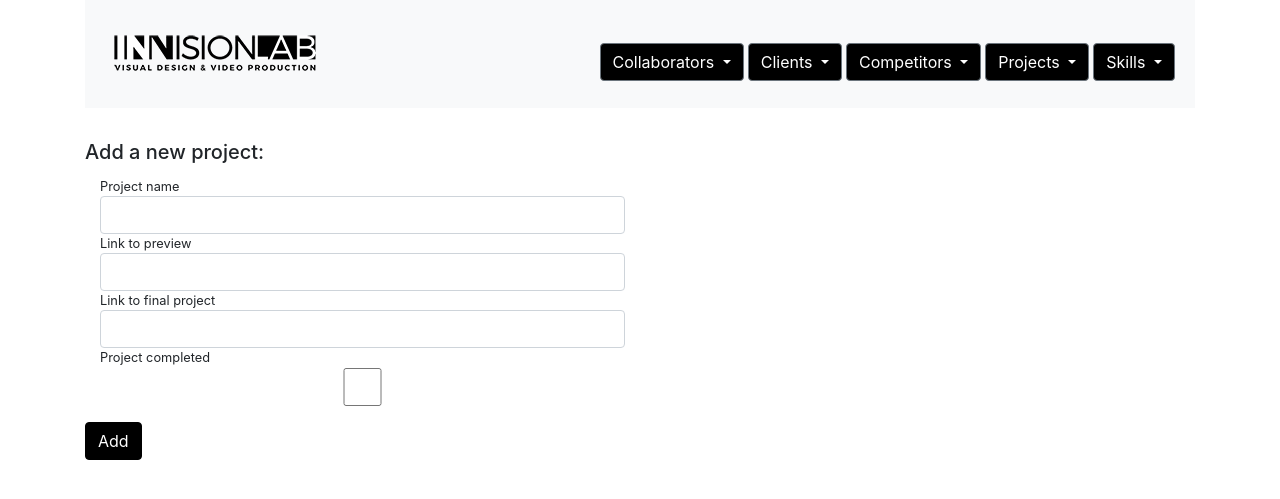
After one commit to robertamangiapane/CRM-InVision-Lab, a Django app: page /projects/add/project in a window 1280 px wide. The commit adds this page. Shown: the top 499 px of the page. Run offline with Django 3.2, Linux system fonts and the light colour scheme; some libraries are stand-ins or nearby versions.

Commit message:
user can add a new projects, test passing

```diff
--- /dev/null
+++ b/app/crmInvisionLab/jobs/job_form.py
@@ -0,0 +1,41 @@
+from django import forms
+from ..models import Job
+
+
+class AddJobForm(forms.ModelForm):
+    class Meta:
+        model = Job
+        fields = ['name',
+                  'preview',
+                  'link',
+                  'ended']
+
+        labels = {'name': "Project name",
+                  'preview': "Link to preview",
+                  'link': "Link to final project",
+                  'ended': 'Project completed'}
+
+    def __init__(self, *args, **kwargs):
+        super().__init__(*args, **kwargs)
+        self.fields['name'].widget.attrs.update({'class': 'form-control'})
+        self.fields['preview'].widget.attrs.update({'class': 'form-control'})
+        self.fields['link'].widget.attrs.update({'class': 'form-control'})
+        self.fields['ended'].widget.attrs.update({'class': 'form-control'})
+
+
+class SearchJobForm(forms.Form):
+    name = forms.CharField(
+        max_length=200,
+        required=False,
+        widget=forms.TextInput(attrs={'class': 'form-control'}))
+    preview = forms.URLField(
+        max_length=200,
+        required=False,
+        widget=forms.TextInput(attrs={'class': 'form-control'}))
+    link = forms.URLField(
+        max_length=200,
+        required=False,
+        widget=forms.TextInput(attrs={'class': 'form-control'}))
+    ended = forms.BooleanField(
+        required=False,
+        widget=forms.TextInput(attrs={'class': 'form-control'}))
--- /dev/null
+++ b/app/crmInvisionLab/jobs/jobs_ongoing_controller.py
@@ -0,0 +1,32 @@
+from ..models import Job
+from django.views.generic.list import ListView
+from django.views.generic.edit import CreateView, DeleteView, UpdateView
+from django.views.generic.detail import DetailView
+from .job_form import AddJobForm
+
+
+class ProjectAdd(CreateView):
+    model = Job
+
+    def get_form(self, form_class=None):
+        return super().get_form(AddJobForm)
+
+    def form_valid(self, form):
+        project = form.save()
+        project.save()
+        self.success_url = '/projects/view/' + str(project.id)
+        return super().form_valid(form)
+
+
+class ProjectView(DetailView):
+    model = Job
+
+    def get_context_data(self, **kwargs):
+        project = self.object
+        status = "Not finished"
+        # collaborators = ""
+        if project.ended:
+            status = "Project finished"
+
+        context = {'project': project, 'status': status}
+        return context
--- a/app/crmInvisionLab/models.py
+++ b/app/crmInvisionLab/models.py
@@ -13,6 +13,8 @@ class Skill(Model):
 class Job(Model):
     objects = Manager()
     name = CharField(max_length=200)
+    preview = URLField(max_length=200, blank=True)
+    link = URLField(max_length=200, blank=True)
     ended = BooleanField(default=False)
 
     def __str__(self):
--- a/app/crmInvisionLab/static/css/stylesheet.css
+++ b/app/crmInvisionLab/static/css/stylesheet.css
@@ -78,3 +78,17 @@
 .collaborator-menu .btn {
     margin-top: 0.5em;
 }
+
+.project-menu {
+    float: right;
+}
+
+.project-details {
+    clear: both;
+    margin-top: 1em;
+    padding-top: 1em;
+}
+
+.project-menu .btn {
+    margin-top: 0.5em;
+}
--- a/app/crmInvisionLab/templates/base.html
+++ b/app/crmInvisionLab/templates/base.html
@@ -48,14 +48,14 @@
             </div>
         </div>
         <div class="dropdown mr-1">
-            <button type="button" class="btn btn-secondary dropdown-toggle" id="dropdownMenuJobs" data-toggle="dropdown" aria-haspopup="true" aria-expanded="false">
-                Jobs
+            <button type="button" class="btn btn-secondary dropdown-toggle" id="dropdownMenuProjects" data-toggle="dropdown" aria-haspopup="true" aria-expanded="false">
+                Projects
             </button>
-            <div class="dropdown-menu" aria-labelledby="dropdownMenuJobs">
-                <a class="dropdown-item" href="/#">Ongoing Jobs</a>
-                <a class="dropdown-item" href="/#">Past Projects</a>
-                <a class="dropdown-item" href="#">Search a job</a>
-
+            <div class="dropdown-menu" aria-labelledby="dropdownMenuProjects">
+                <a class="dropdown-item" href="/projects/add/project">Add a new Project</a>
+                <a class="dropdown-item" href="#">Ongoing Projects</a>
+                <a class="dropdown-item" href="#">Past Projects</a>
+                <a class="dropdown-item" href="#">Search a Projects</a>
             </div>
         </div>
         <div class="dropdown mr-1">
--- /dev/null
+++ b/app/crmInvisionLab/templates/base_job_add_form.html
@@ -0,0 +1,22 @@
+<h5>Add a new project:</h5>
+<div class="search-form">
+    <form method="post">{% csrf_token %}
+        <div class="form-group col-md-6">
+            {{ form.name.label }}
+            {{ form.name }}
+        </div>
+        <div class="form-group col-md-6">
+            {{ form.preview.label }}
+            {{ form.preview }}
+        </div>
+        <div class="form-group col-md-6">
+            {{ form.link.label }}
+            {{ form.link }}
+        </div>
+        <div class="form-group col-md-6">
+            {{ form.ended.label }}
+            {{ form.ended }}
+        </div>
+        <button class="btn btn-primary" type="submit" name="add">Add</button>
+    </form>
+</div>
--- a/app/crmInvisionLab/templates/crmInvisionLab/collaborator_detail.html
+++ b/app/crmInvisionLab/templates/crmInvisionLab/collaborator_detail.html
@@ -1,5 +1,5 @@
 {% extends "base.html" %}
-{% block title %}View collaborator{% endblock %}
+{% block title %}Collaborator details{% endblock %}
 {% block content %}
 
 <div class="collaborator-menu">
--- a/app/crmInvisionLab/templates/crmInvisionLab/collaborator_list.html
+++ b/app/crmInvisionLab/templates/crmInvisionLab/collaborator_list.html
@@ -1,5 +1,5 @@
 {% extends "base.html" %}
-{% block title %}Collaborators{% endblock %}
+{% block title %}My Collaborators{% endblock %}
 {% block content %}
 {% include "base_collaborator_search_form.html" %}
 
--- /dev/null
+++ b/app/crmInvisionLab/templates/crmInvisionLab/job_form.html
@@ -0,0 +1,5 @@
+{% extends "base.html" %}
+{% block title %}Add a Project{% endblock %}
+{% block content %}
+{% include "base_job_add_form.html" %}
+{% endblock %}
--- a/app/crmInvisionLab/templates/crmInvisionLab/job_list.html
+++ b/app/crmInvisionLab/templates/crmInvisionLab/job_list.html
@@ -1,7 +1,4 @@
 {% extends "base.html" %}
-{% block title %}Skills{% endblock %}
+{% block title %}My Projects{% endblock %}
 {% block content %}
-
-
-
 {% endblock %}
--- a/app/crmInvisionLab/urls.py
+++ b/app/crmInvisionLab/urls.py
@@ -2,6 +2,7 @@ from django.urls import path
 from . import views
 from .collaborators.collaborators_controller import *
 from .skills.skills_controller import *
+from .jobs.jobs_ongoing_controller import *
 
 urlpatterns = [
     path('', views.index, name='index'),
@@ -10,6 +11,9 @@ urlpatterns = [
     path('collaborators/view/<str:pk>', CollaboratorView.as_view(), name='collaborator_view'),
     path('collaborators/update/<str:pk>', CollaboratorUpdate.as_view(), name='collaborator_edit'),
     path('collaborators/delete/<str:pk>', CollaboratorDelete.as_view(), name='collaborator_delete'),
+    # path('projects', ProjectList.as_view(), name='projects'),
+    path('projects/add/project', ProjectAdd.as_view(), name='project_add'),
+    path('projects/view/<str:pk>', ProjectView.as_view(), name='project_view'),
     path('skills', SkillAdd.as_view(), name="skills"),
     path('skills/update/<str:pk>', SkillUpdate.as_view(), name="skills_edit"),
     path('skills/delete/<str:pk>', SkillDelete.as_view(), name="skill_id_delete")
```
Also changed, not shown: app/crmInvisionLab/collaborators/collaborator_form.py (+19 -10 lines), app/crmInvisionLab/collaborators/collaborators_controller.py (+3 -26 lines), app/crmInvisionLab/templates/crmInvisionLab/job_detail.html (added, +47 -0 lines), app/crmInvisionLab/tests/test_feature_collaborators.py (+2 -2 lines), app/crmInvisionLab/tests/test_feature_projects.py (added, +24 -0 lines), app/crmInvisionLab/tests/test_feature_skills.py (+2 -2 lines), app/crmInvisionLab/migrations/0012_auto_20200513_1039.py (added), app/crmInvisionLab/templates/base_job_search_form.html (added).
